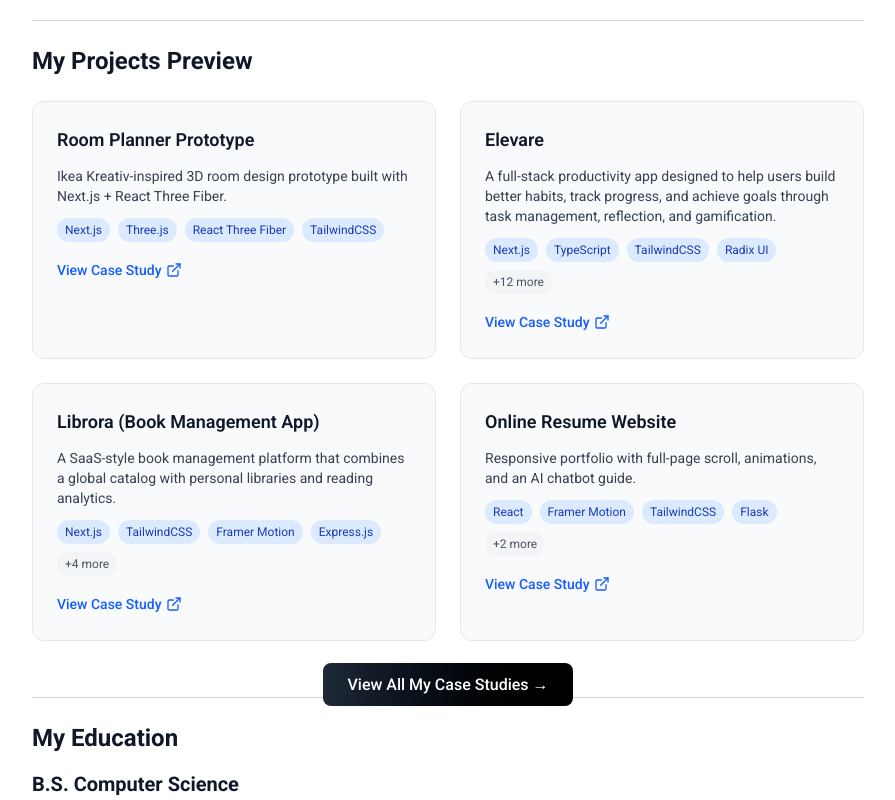
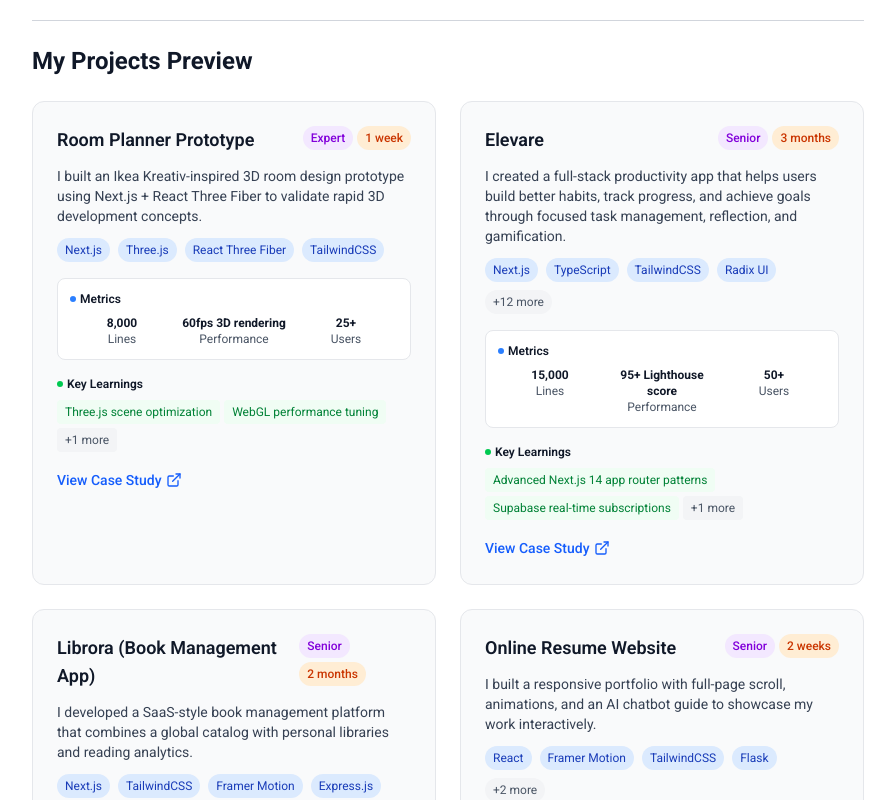
Before and after one commit to Gojer16/Personal-Landing-Page, a Next.js app in the folder client/: page /resume in a window 1280 px wide. Shown: the part 720-1520 px from the top of the page, without its empty margins (192-1087 px from the left). Built offline with nearby package versions, Linux system fonts and the light colour scheme.

Commit message:
Adding more detailts to data

```diff
--- a/client/app/resume/data.ts
+++ b/client/app/resume/data.ts
@@ -37,18 +37,41 @@ export const skills = {
   Learning: ["LangChain", "AI Agents", "MCPs"]
 };
 
-export const projects = [
+type ResumeProject = {
+  title: string;
+  description: string;
+  stack: string[];
+  link: string;
+  experienceLevel?: 'Junior' | 'Mid' | 'Senior' | 'Expert';
+  projectDuration?: string;
+  metrics?: {
+    linesOfCode?: number;
+    performance?: string;
+    users?: number;
+  };
+  learnings?: string[];
+};
+
+export const projects: ResumeProject[] = [
     {
       title: "Room Planner Prototype",
       description:
-        "Ikea Kreativ-inspired 3D room design prototype built with Next.js + React Three Fiber.",
+        "I built an Ikea Kreativ-inspired 3D room design prototype using Next.js + React Three Fiber to validate rapid 3D development concepts.",
       stack: ["Next.js", "Three.js", "React Three Fiber", "TailwindCSS"],
       link: "/projects/ikea",
+      experienceLevel: "Expert" as const,
+      projectDuration: "1 week",
+      metrics: {
+        linesOfCode: 8000,
+        performance: "60fps 3D rendering",
+        users: 25
+      },
+      learnings: ["Three.js scene optimization", "WebGL performance tuning", "Rapid prototyping techniques"]
     },
     {
       title: "Elevare",
     description:
-      "A full-stack productivity app designed to help users build better habits, track progress, and achieve goals through task management, reflection, and gamification.",
+      "I created a full-stack productivity app that helps users build better habits, track progress, and achieve goals through focused task management, reflection, and gamification.",
     stack: [
       "Next.js",
       "TypeScript",
@@ -67,19 +90,43 @@ export const projects = [
       "PostHog",
       "Sentry"
     ],
-    link: "/projects/elevare"
+    link: "/projects/elevare",
+    experienceLevel: "Senior" as const,
+    projectDuration: "3 months",
+    metrics: {
+      linesOfCode: 15000,
+      performance: "95+ Lighthouse score",
+      users: 50
+    },
+    learnings: ["Advanced Next.js 14 app router patterns", "Supabase real-time subscriptions", "Complex form validation with Zod"]
   },
     {
       title: "Librora (Book Management App)",
       description:
-        "A SaaS-style book management platform that combines a global catalog with personal libraries and reading analytics.",
+        "I developed a SaaS-style book management platform that combines a global catalog with personal libraries and reading analytics.",
       stack: ["Next.js", "TailwindCSS", "Framer Motion", "Express.js", "Joi", "MongoDB", "Cloudinary", "TypeScript"],
       link: "/projects/librora",
+      experienceLevel: "Senior" as const,
+      projectDuration: "2 months",
+      metrics: {
+        linesOfCode: 20000,
+        performance: "99% uptime",
+        users: 100
+      },
+      learnings: ["Production-grade security patterns", "CI/CD with automated testing", "Cloudinary integration optimization"]
     },
     {
         title: "Online Resume Website",
-        description: "Responsive portfolio with full-page scroll, animations, and an AI chatbot guide.",
+        description: "I built a responsive portfolio with full-page scroll, animations, and an AI chatbot guide to showcase my work interactively.",
         stack: ["React", "Framer Motion", "TailwindCSS", "Flask", "Gemini API", "AI Chatbot"],
-        link: "/projects/resumewebsite"
+        link: "/projects/portfolio",
+        experienceLevel: "Senior" as const,
+        projectDuration: "2 weeks",
+        metrics: {
+          linesOfCode: 8000,
+          performance: "95+ Lighthouse score",
+          users: 200
+        },
+        learnings: ["Full-page scroll animations", "AI chatbot integration", "Modern portfolio design patterns"]
      }
   ];
```
